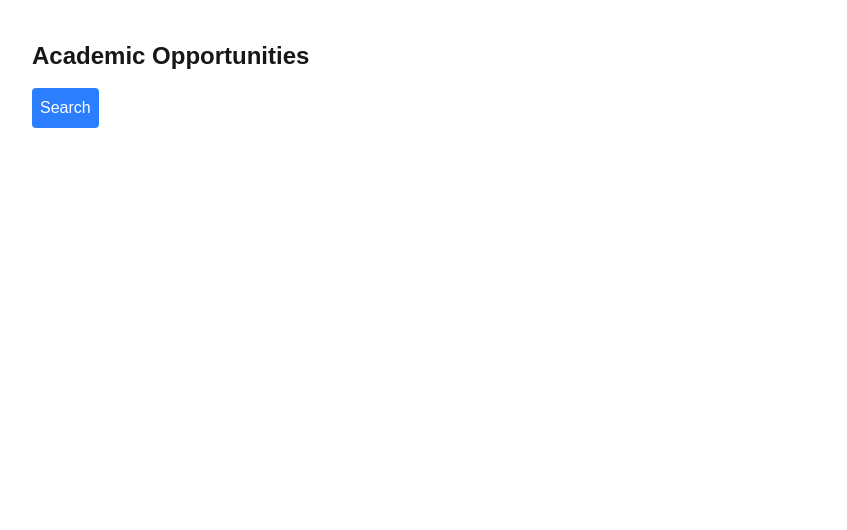
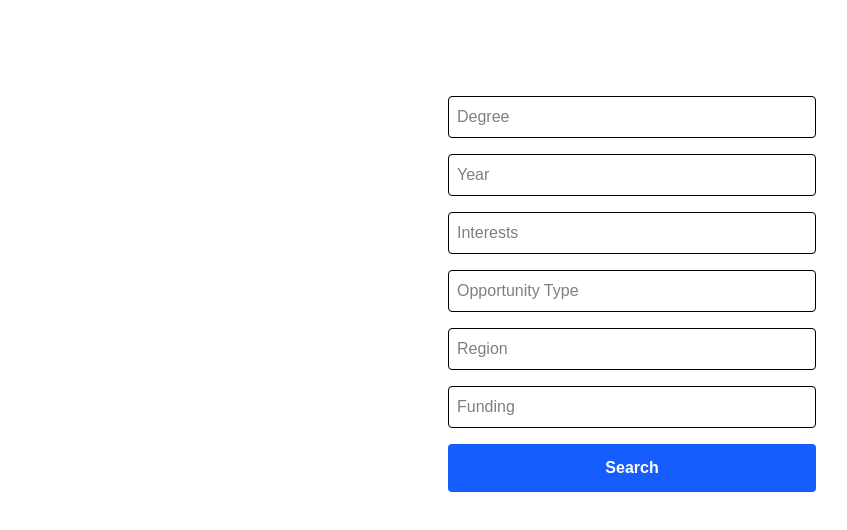
Before and after one commit to aishu-367/Academic-opprutunities-platform, a Next.js app: page / in a window 1280 px wide. Shown: the top 530 px of the page, without its empty margins (8-855 px from the left). Built offline with nearby package versions, Linux system fonts and the light colour scheme.

Commit message:
Added form inputs to homepage

```diff
--- a/app/page.tsx
+++ b/app/page.tsx
@@ -5,7 +5,6 @@ import { useRouter } from 'next/navigation';
 export default function Homepage() {
   const router = useRouter();
 
-  // State for all fields
   const [degree, setDegree] = useState('');
   const [year, setYear] = useState('');
   const [interests, setInterests] = useState('');
@@ -15,24 +14,27 @@ export default function Homepage() {
 
   const handleNavigation = () => {
     const query = new URLSearchParams({
-      degree,
-      year,
-      interests,
-      oppType,
-      region,
-      funding
+      degree, year, interests, oppType, region, funding
     }).toString();
-
     router.push(`/results?${query}`);
   };
 
+  const inputStyle = "w-full p-2 border rounded text-black mb-4";
+
   return (
-    <main className="p-10">
-      <h1 className="text-2xl font-bold mb-4">Academic Opportunities</h1>
-      {/* You can add your form inputs here */}
+    <main className="p-10 max-w-md mx-auto">
+      <h1 className="text-2xl font-bold mb-6 text-white">Find Opportunities</h1>
+
+      <input placeholder="Degree" className={inputStyle} value={degree} onChange={(e) => setDegree(e.target.value)} />
+      <input placeholder="Year" className={inputStyle} value={year} onChange={(e) => setYear(e.target.value)} />
+      <input placeholder="Interests" className={inputStyle} value={interests} onChange={(e) => setInterests(e.target.value)} />
+      <input placeholder="Opportunity Type" className={inputStyle} value={oppType} onChange={(e) => setOppType(e.target.value)} />
+      <input placeholder="Region" className={inputStyle} value={region} onChange={(e) => setRegion(e.target.value)} />
+      <input placeholder="Funding" className={inputStyle} value={funding} onChange={(e) => setFunding(e.target.value)} />
+
       <button
         onClick={handleNavigation}
-        className="bg-blue-500 text-white p-2 rounded"
+        className="w-full bg-blue-600 text-white p-3 rounded font-bold hover:bg-blue-700 transition"
       >
         Search
       </button>
```
